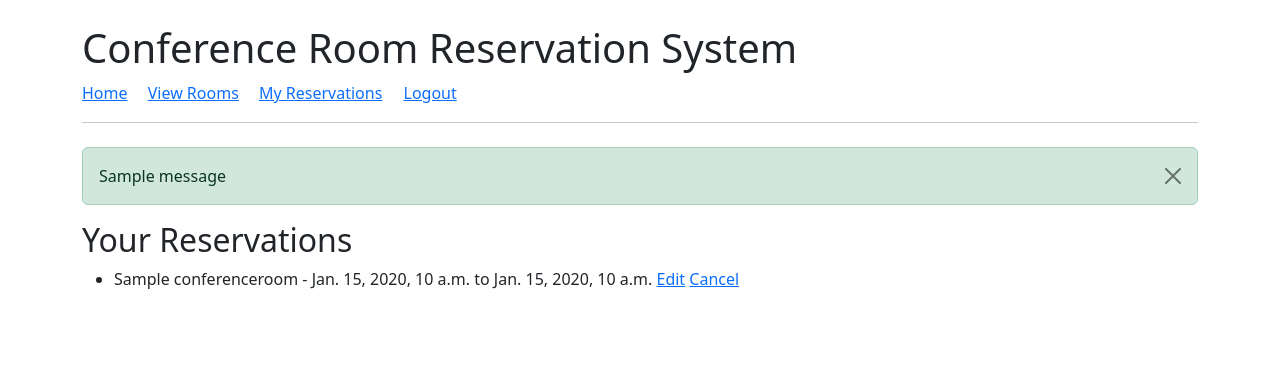
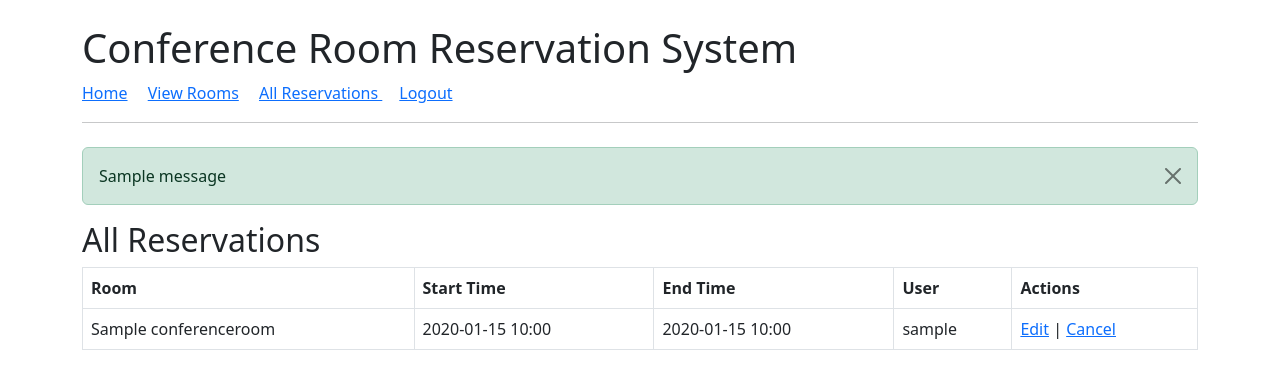
Before and after one commit to PeterNelaturi/Assignment1WebDevelopment, a Django app: page /reservations/ in a window 1280 px wide. Shown: the top 389 px of the page. Run offline with Django 5.2, Linux system fonts and the light colour scheme; a user stored in the database is signed in; tables that the repository leaves empty hold one stand-in row (values such as "Sample post"); one stand-in notice (Sample message) is shown.

Commit message:
Your commit message

```diff
--- a/reservations/urls.py
+++ b/reservations/urls.py
@@ -11,4 +11,6 @@ urlpatterns = [
     path('reservations/<int:reservation_id>/edit/', views.edit_reservation, name='edit_reservation'),
     path('reservations/<int:reservation_id>/cancel/', views.cancel_reservation, name='cancel_reservation'),
     path('login/', views.user_login, name='login'),
+    path('admin-login/', views.admin_login, name='admin_login'),
+    path('admin-dashboard/', views.admin_dashboard, name='admin_dashboard'),
 ]
--- a/reservations/views.py
+++ b/reservations/views.py
@@ -6,7 +6,7 @@ from django.shortcuts import render, redirect, get_object_or_404
 from Assignment1WebDevelopment import settings
 from .models import ConferenceRoom, Reservation
 from .forms import ReservationForm
-from django.contrib.auth.decorators import login_required
+from django.contrib.auth.decorators import login_required, user_passes_test
 from django.contrib.auth import authenticate, login
 from django.contrib import messages
 from django.utils import timezone
@@ -89,7 +89,17 @@ def reservation_list(request):
         reservations = Reservation.objects.all()
     else:
         reservations = Reservation.objects.filter(user=request.user)
-    return render(request, 'reservations/reservations_list.html', {'reservations': reservations})
+
+
+    if request.user.is_superuser:
+        title = "All Reservations"
+    else:
+        title = "My Reservations"
+
+    return render(request, 'reservations/reservations_list.html', {
+        'reservations': reservations,
+        'title': title,
+    })
 
 
 @login_required
@@ -171,7 +181,24 @@ def user_login(request):
             messages.error(request, 'Invalid username or password.')
     return render(request, 'reservations/login.html')
 
+@login_required
+@user_passes_test(lambda u: u.is_superuser)
+def admin_dashboard(request):
+    return render(request, 'admin_dashboard.html')
 
-from django.shortcuts import render
+def admin_login(request):
+    if request.method == 'POST':
+        username = request.POST['username']
+        password = request.POST['password']
+        user = authenticate(request, username=username, password=password)
+        if user is not None and user.is_superuser:
+            login(request, user)
+            return redirect('reservations:admin_dashboard')
+        else:
+            messages.error(request, 'Invalid username or password, or you are not an admin.')
+    return render(request, 'admin_login.html')
+
+
+
 
 # Create your views here.
--- /dev/null
+++ b/templates/admin/admin_dashboard.html
@@ -0,0 +1,3 @@
+<h2>Welcome, {{ request.user.username }}!</h2>
+<p>This is your custom admin dashboard.</p>
+<a href="{% url 'logout' %}">Logout</a>
--- a/templates/base.html
+++ b/templates/base.html
@@ -12,7 +12,9 @@
             {% if user.is_authenticated %}
                 <a href="{% url 'reservations:home' %}" class="me-3">Home</a>
                 <a href="{% url 'reservations:room_list' %}" class="me-3">View Rooms</a>
-                <a href="{% url 'reservations:reservation_list' %}" class="me-3">My Reservations</a>
+                <a href="{% url 'reservations:reservation_list' %}" class="me-3">
+    {% if user.is_superuser %}All Reservations{% else %}My Reservations{% endif %}
+</a>
 
                 <form method="post" action="{% url 'logout' %}" style="display: inline;">
                     {% csrf_token %}
--- a/templates/reservations/home.html
+++ b/templates/reservations/home.html
@@ -32,7 +32,9 @@
 
      <div class="d-flex flex-wrap gap-2">
        <a href="{% url 'reservations:room_list' %}" class="btn btn-primary">🏠 View Rooms</a>
-        <a href="{% url 'reservations:reservation_list' %}" class="btn btn-secondary">📅 My Reservations</a>
+        <a href="{% url 'reservations:reservation_list' %}" class="btn btn-secondary">
+    📅 {% if request.user.is_superuser %}All Reservations{% else %}My Reservations{% endif %}
+</a>
         <form method="post" action="{% url 'logout' %}">
         {% csrf_token %}
         <button type="submit" class="btn btn-danger">🔓 Logout</button>
--- a/templates/reservations/reservations_list.html
+++ b/templates/reservations/reservations_list.html
@@ -1,13 +1,37 @@
 {% extends 'base.html' %}
+
 {% block content %}
-  <h2>Your Reservations</h2>
-  <ul>
-    {% for reservation in reservations %}
-      <li>
-        {{ reservation.room.name }} - {{ reservation.start_time }} to {{ reservation.end_time }}
-        <a href="{% url 'reservations:edit_reservation' reservation.id %}">Edit</a>
-        <a href="{% url 'reservations:cancel_reservation' reservation.id %}">Cancel</a>
-      </li>
-    {% endfor %}
-  </ul>
+<h2>{{ title }}</h2>
+
+<table class="table table-bordered">
+    <thead>
+        <tr>
+            <th>Room</th>
+            <th>Start Time</th>
+            <th>End Time</th>
+            <th>User</th>
+            <th>Actions</th>
+        </tr>
+    </thead>
+    <tbody>
+        {% for reservation in reservations %}
+        <tr>
+            <td>{{ reservation.room.name }}</td>
+            <td>{{ reservation.start_time|date:"Y-m-d H:i" }}</td>
+            <td>{{ reservation.end_time|date:"Y-m-d H:i" }}</td>
+            <td>{{ reservation.user.username }}</td>
+            <td>
+                {% if user == reservation.user or user.is_superuser %}
+                    <a href="{% url 'reservations:edit_reservation' reservation.id %}">Edit</a> |
+                    <a href="{% url 'reservations:cancel_reservation' reservation.id %}">Cancel</a>
+                {% endif %}
+            </td>
+        </tr>
+        {% empty %}
+        <tr>
+            <td colspan="5">No reservations found.</td>
+        </tr>
+        {% endfor %}
+    </tbody>
+</table>
 {% endblock %}
```
Also changed, not shown: templates/admin/admin_login.html (added, +10 -0 lines), 1 other file.
